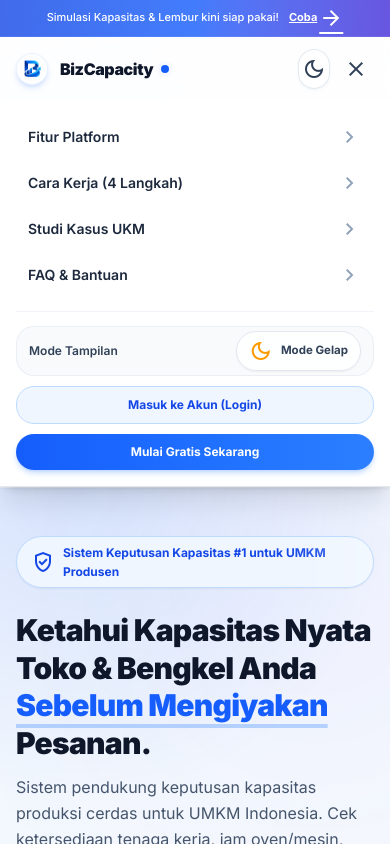
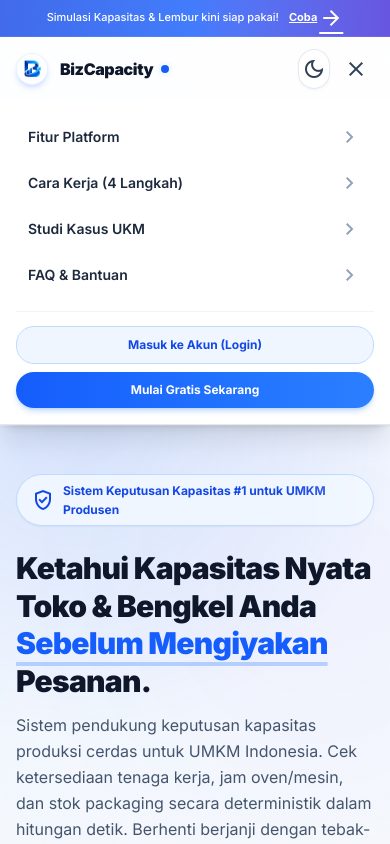
Before and after one commit to bilaaah/jangandikasitau, a Next.js app: page / in a window 390 px wide. Both pictures are taken after a click on the button "menu". Shown: the top 844 px of the page. Built offline with nearby package versions, Linux system fonts and the light colour scheme; no server answers.

Commit message:
fix(ui): remove duplicate theme toggle from mobile drawer

```diff
--- a/src/app/page.tsx
+++ b/src/app/page.tsx
@@ -141,11 +141,7 @@ export default function HomePage() {
               </a>
             </div>
 
-            <div className="pt-3.5 flex flex-col gap-2.5">
-              <div className="flex items-center justify-between py-1 px-3 rounded-xl bg-slate-50 dark:bg-white/[0.04] border border-slate-200/60 dark:border-white/[0.08]">
-                <span className="text-xs font-semibold text-slate-700 dark:text-slate-300">Mode Tampilan</span>
-                <ThemeToggle variant="pill" />
-              </div>
+            <div className="pt-3.5 flex flex-col gap-2">
               <Link
                 href="/login"
                 onClick={() => setMobileMenuOpen(false)}
```
